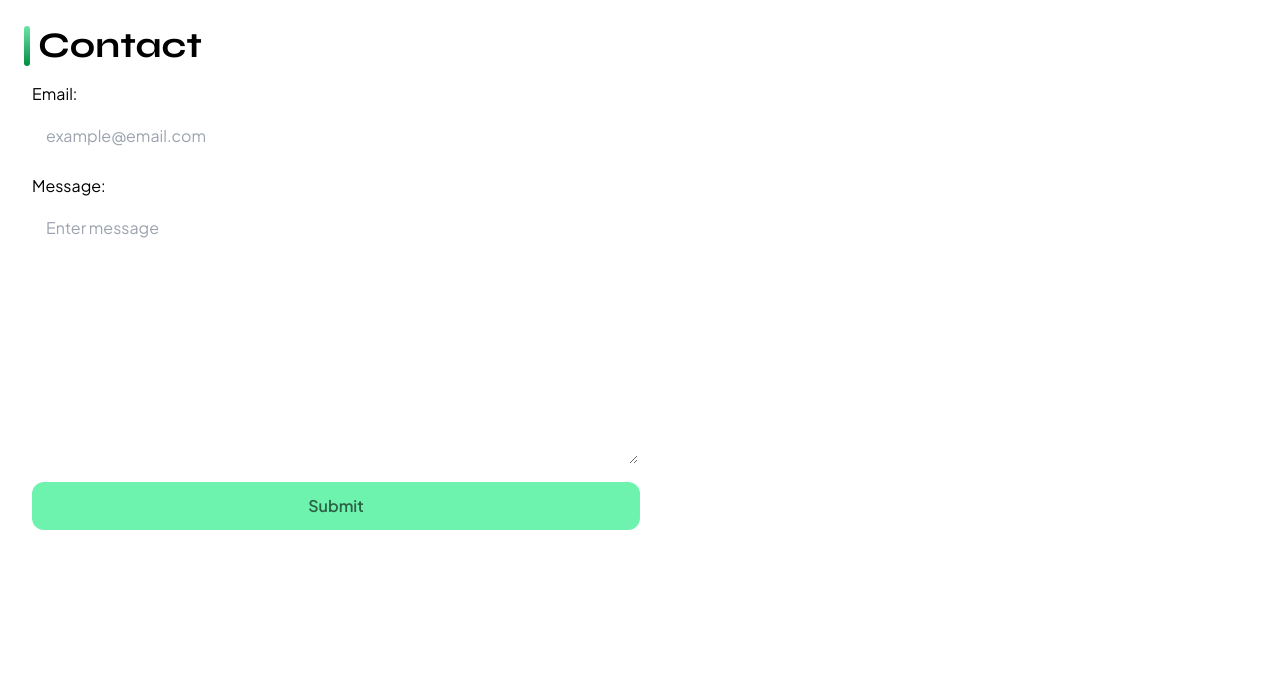
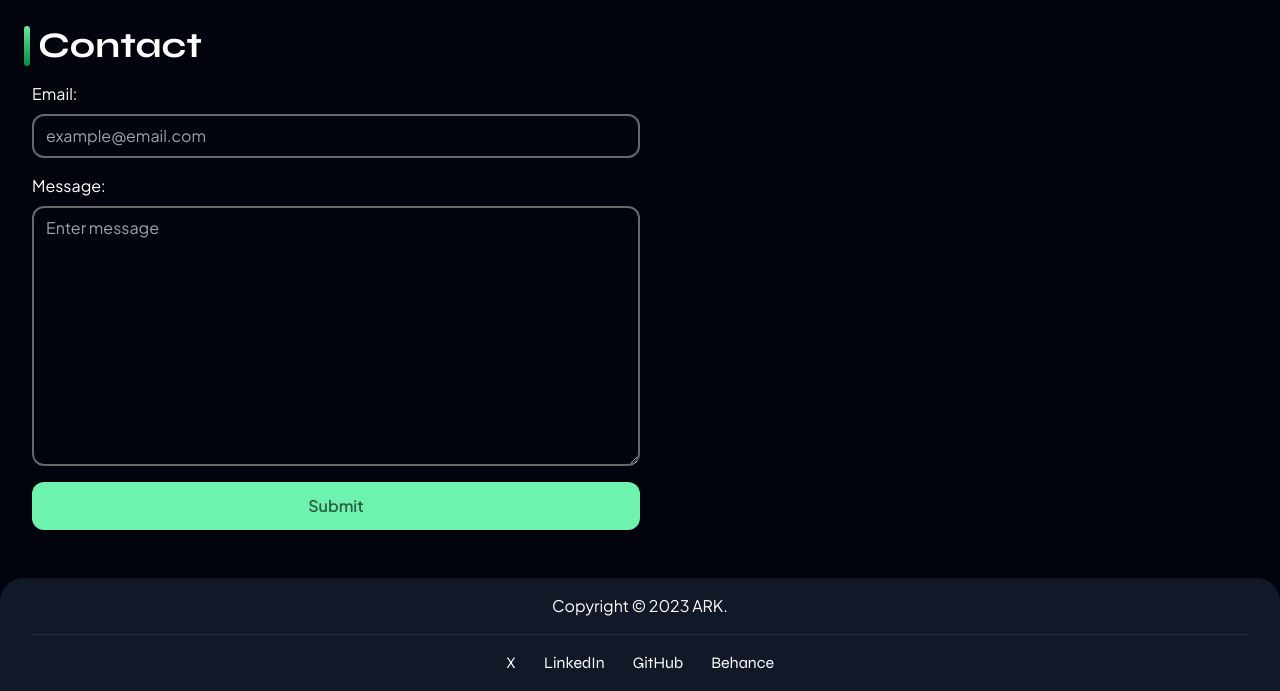
Before and after one commit to Codewith-ARK/portfolio, a website built with Vite: page index.html in a window 1280 px wide. Shown: the part 2588-3279 px from the top of the page. Before the commit the page ends 3166 px from the top, so only its background shows below. Built offline with nearby package versions, Linux system fonts and the light colour scheme.

Commit message:
fixed dark styling

```diff
--- a/blog/scripts/index.js
+++ b/blog/scripts/index.js
@@ -3,6 +3,8 @@ let mybutton = document.getElementById("myBtn");
 
 // When the user scrolls down 20px from the top of the document, show the button
 window.onscroll = function() {scrollFunction()};
+
+document.querySelector('#navbar-toggler').addEventListener('click',openSideNav);
 
 function scrollFunction() {
   if (document.body.scrollTop > 20 || document.documentElement.scrollTop > 20) {
--- a/index.html
+++ b/index.html
@@ -46,7 +46,7 @@
 	<link href="https://fonts.googleapis.com/css2?family=Plus+Jakarta+Sans:ital,wght@0,200..800;1,200..800&family=Syne:wght@400..800&display=swap" rel="stylesheet">
 </head>
 
-<body class="dark:bg-[#01040C] dark:text-white scroll-smooth">
+<body class="bg-[#01040C] text-white scroll-smooth">
   <header class="py-3 px-9 flex justify-between items-center gap-6">
     <a href="index.html" class="spin">
       <img src="assets/img/logo.svg" alt="brand logo">
@@ -54,7 +54,7 @@
     <div id="navbar-toggler" class="block lg:hidden">
       <svg xmlns="http://www.w3.org/2000/svg" width="24" height="24" viewBox="0 0 24 24" fill="none" stroke="currentColor" stroke-width="2" stroke-linecap="round" stroke-linejoin="round" class="lucide lucide-menu"><line x1="4" x2="20" y1="12" y2="12"/><line x1="4" x2="20" y1="6" y2="6"/><line x1="4" x2="20" y1="18" y2="18"/></svg>
     </div>
-    <div id="nav-item" class="z-10 hidden absolute left-0 top-20 px-4 py-4 bg-[#01040C] lg:bg-transparent w-full lg:static lg:block">
+    <div id="nav-item" class="z-10 hidden absolute left-0 top-20 px-4 py-4 bg-white shadow-2xl rounded-b-2xl lg:shadow-none border-b border-b-gray-800 lg:border-none bg-[#01040C] lg:bg-transparent w-full lg:static lg:block">
       <div class="w-full flex gap-4 flex-col lg:flex-row lg:justify-end lg:bg-transparent">
         <a href="index.html" class="active-link">Home</a>
 				<a href="blog/index.html">Blog</a>
@@ -381,7 +381,18 @@
       </div>
     </section>
   </main>
-  <footer></footer>
+  <footer class="bg-[#01040C] bg-gray-900 flex flex-col px-4 xl:px-8 py-4 rounded-t-3xl gap-4">
+    <div><p class="text-center">Copyright &copy; 2023 ARK.</p></div>
+    <div class="h-[1px] bg-white/[0.1] w-full"></div>
+    <div class="flex justify-center">
+      <div class="footer-links flex gap-7">
+        <a href="#">X</a>
+        <a href="#">LinkedIn</a>
+        <a href="#">GitHub</a>
+        <a href="#">Behance</a>
+      </div>
+    </div>
+  </footer>
 </body>
 
 </html>
--- a/input.css
+++ b/input.css
@@ -30,6 +30,7 @@
   .active-link {
     position: relative;
     padding-bottom: 2px;
+    width: fit-content;
   }
   .active-link::after {
     content: "";
```
Also changed, not shown: styles/index.css.
